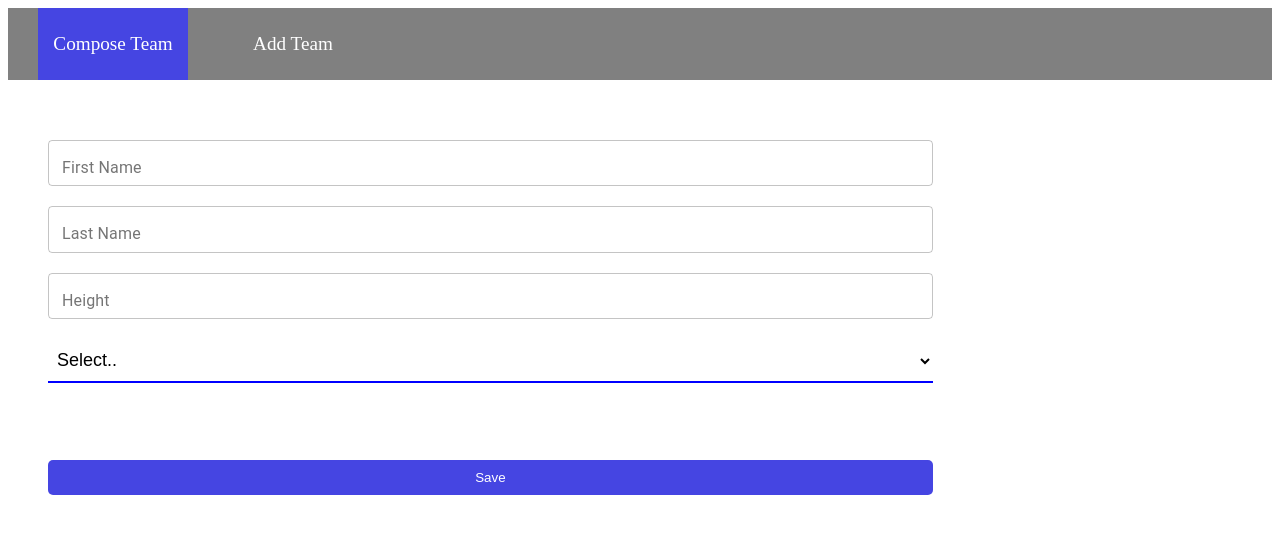
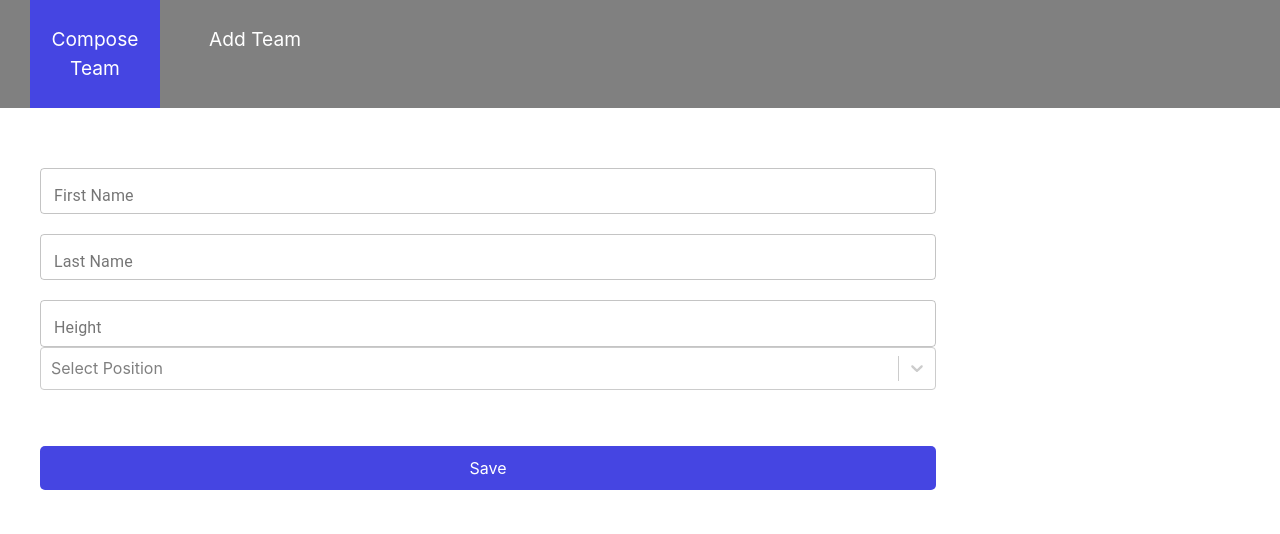
Before and after one commit to as3399/Basketball-react, a React (Create React App) app: page / in a window 1280 px wide. Shown: the top 534 px of the page. Built offline with nearby package versions, Linux system fonts and the light colour scheme.

Commit message:
last commit

```diff
--- a/public/index.html
+++ b/public/index.html
@@ -10,6 +10,7 @@
       content="Web site created using create-react-app"
     />
     <link rel="apple-touch-icon" href="%PUBLIC_URL%/logo192.png" />
+    <link rel="stylesheet" href="https://cdn.jsdelivr.net/npm/bootstrap@4.6.0/dist/css/bootstrap.min.css" integrity="sha384-B0vP5xmATw1+K9KRQjQERJvTumQW0nPEzvF6L/Z6nronJ3oUOFUFpCjEUQouq2+l" crossorigin="anonymous">
     <!--
       manifest.json provides metadata used when your web app is installed on a
       user's mobile device or desktop. See https://developers.google.com/web/fundamentals/web-app-manifest/
--- a/src/App.js
+++ b/src/App.js
@@ -5,17 +5,21 @@ import ComposeTeam from "./components/ComposeTeam";
 import FirstQuarter from "./components/FirstQuarter";
 import {ValidateInfo1} from "./components/ValidateForm"
 
+let obj={
 
+  fname:"",
+  lname:"",
+  height:"",
+  position:"default",
+}
 function App() {
   const [show, setShow]= useState(0);
   const [errors1, setErrors1] = useState({});
   const [data, setdata] = useState({
-
     fname:"",
     lname:"",
     height:"",
-    position:"default",
-  });
+    position:"default",});
 
   const [AddPlayer, setAddPlayer] = useState([]);
   const [Playerlist, setPlayerlist] = useState([]);
@@ -27,10 +31,10 @@ function App() {
     <navbar id="navbar">
             <div onClick={()=>setShow(0)} className="team" style={style}>Compose Team</div>
             <div onClick={()=>{ setErrors1(ValidateInfo1(props));
-        if(Playerlist.length>=5) {
-        setShow(1); }}} className="team" style={style1}>Add Team</div>
+        // if(Playerlist.length>=5) {
+        setShow(1); }} className="team" style={style1}>Add Team</div>
         </navbar>
-      { show == 0 && ((style.background = "rgb(69, 69, 226"), <ComposeTeam  errors1={errors1} setErrors1={setErrors1} setShow={setShow} Playerlist={Playerlist} setPlayerlist={setPlayerlist} data={data} setdata={setdata}/>)}
+      { show == 0 && ((style.background = "rgb(69, 69, 226"), <ComposeTeam  errors1={errors1} obj={obj} setErrors1={setErrors1} setShow={setShow} Playerlist={Playerlist} setPlayerlist={setPlayerlist} data={data} setdata={setdata}/>)}
       { show == 1   && ((style1.background = "rgb(69, 69, 226"), <FirstQuarter setShow={setShow}  AddPlayer={AddPlayer} setAddPlayer={setAddPlayer} Playerlist={Playerlist} setPlayerlist={setPlayerlist} data={data} setdata={setdata}/>)}</>
   );
 }
--- a/src/components/ComposeTeam.jsx
+++ b/src/components/ComposeTeam.jsx
@@ -3,13 +3,20 @@ import Select from 'react-select';
 import TextField from "@material-ui/core/TextField";
 import ValidateInfo from "./ValidateForm"
 import {ValidateInfo1} from "./ValidateForm"
+import makeAnimated from 'react-select/animated';
 
-const ComposeTeam = (props, callback) => {
+const ComposeTeam = (props) => {
     const [errors, setErrors] = useState({});
-
+let options=[
+                    {value:"Point Guard", label :"Point Guard"},
+                     {value:"Shooting Guard",label :"Shooting Guard"},
+                    {value:"Small Forward", label :"Small Forward"},
+                    {value:"Power Forward",label :"Power Forward"},
+                    {value:"The Center", label:"The Center"}
+]
     const [Values, setValues] = useState("");
     const [Playerdata, setPlayerdata] = useState([]);
-
+    const animatedComponents = makeAnimated();
     const InputEvent = (e) => {
         const { name, value } = e.target;
         var letters = /^[A-Za-z]+$/;
@@ -19,30 +26,28 @@ const ComposeTeam = (props, callback) => {
 
     const InputEvent1 = (e) => {
         const data = { ...props.data }
-        data.position = e.target.value;
-        setValues(e.target.value);
+        console.log(e);
+        data.position = e
         props.setdata(data);
     }
 
     const Submit = (e) => {
         e.preventDefault();
-        setErrors(ValidateInfo(props));
-        props.setErrors1({});
-        let arr = {fname:"", lname :"", height:"", position: "default"}
-        props.setdata(arr);
-
-        console.log(arr, "dataaaa");
         console.log(errors, "dataaaa");
     }
 
     function Click() {
+        setErrors(ValidateInfo(props));
+        props.setErrors1({});
         if (props.data.fname !== "" && props.data.lname !== "" && props.data.height !== "" && props.data.height<320 && props.data.height>162 && props.data.position !== "default") {
+            let arr = {fname:"", lname :"", height:"", position: "default"}
             var item = props.data;
             item.id = props.Playerlist.length;
             props.Playerlist.push(item);
+            props.setdata(arr);
         }
+    }
 
-    }
     function handlechangeheight(e) {
         var numbers = /^[-+]?[0-9]+$/;
         const { name, value } = e.target;
@@ -50,8 +55,6 @@ const ComposeTeam = (props, callback) => {
         props.setdata({ ...props.data, [name]: value });}
         console.log(props.data, "dataaaaaa")
     }
-
-
     console.log(props.Playerlist);
 
     return (<>
@@ -95,21 +98,24 @@ const ComposeTeam = (props, callback) => {
                     placeholder="Enter Height (in cms)"
                 />
                 {errors.height && <p className="error">**{errors.height}</p>}
-                <select
-                    className="p1select"
-                    onChange={InputEvent1}
-                    value={props.data.position}
+                <Select
+
+                    onChange={(e) =>InputEvent1(e)}
+
                     name="position"
+                    components={animatedComponents}
+                    options={options}
                     placeholder="Select Position"
+                    isMulti
 
-                >
-                    <option value="default" disabled selected hidden>Select..</option>
+                />
+                    {/* <option value="default" disabled selected hidden>Select..</option>
                     <option value="Point Guard">Point Guard</option>
                     <option value="Shooting Guard">Shooting Guard</option>
                     <option value="Small Forward">Small Forward</option>
                     <option value="Power Forward">Power Forward</option>
-                    <option value="The Center">The Center</option>
-                </select>
+                    <option value="The Center">The Center</option> */}
+
                 {errors.position && <p className="error">**{errors.position}</p>}
                 {errors.submit && <p className="submit">{errors.submit}</p>}
                 {props.errors1.adderror!="" && <p className="error">{props.errors1.adderror}</p>}
--- a/src/components/ValidateForm.js
+++ b/src/components/ValidateForm.js
@@ -17,15 +17,12 @@ export default function ValidateInfo(props) {
     if (props.data.position == "default") {
         errors.position = "Enter Player Position"
     }
-    if (props.Playerlist.length>0 &&
+    if (props.Playerlist.length>=0 &&
         props.data.fname !== "" &&
         props.data.lname !== "" &&
         props.data.height !== "" &&
         props.data.position !== "default"
-    ) { errors.submit = `Congrats! Player${props.Playerlist.length} has been Added` }
-
-    if (props.Playerlist.length==0) { errors.submit = "No player has been added" }
-
+    ) { errors.submit = `Congrats! Player${props.Playerlist.length+1} has been Added` }
     return errors;
 }
 
```
Also changed, not shown: src/components/FirstQuarter.jsx (+26 -19 lines).
